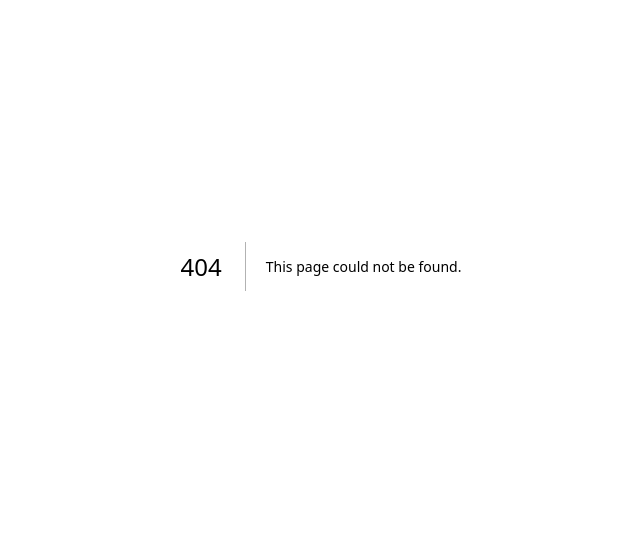
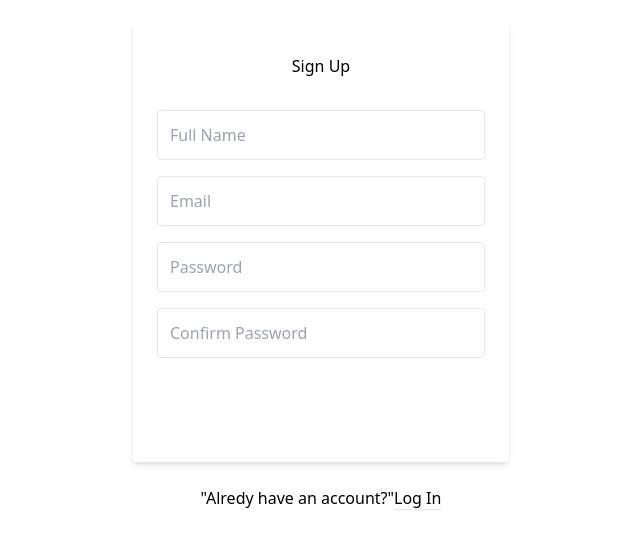
Before and after one commit to SamuelRnn/lazy-buy, a Next.js app: page /SignUp in a window 1280 px wide. Before the commit this address had no page. Shown: the part 134-680 px from the top of the page, without its empty margins (319-959 px from the left). Built offline with nearby package versions, Linux system fonts and the light colour scheme.

Commit message:
feat(pages/SignUp route): add styles

```diff
--- /dev/null
+++ b/pages/SignUp.jsx
@@ -0,0 +1,46 @@
+import Link from "next/link";
+
+const SignUp = () => {
+  return (
+    <>
+      <div className="bg-fondo-200 min-h-screen flex flex-col">
+        <div className="container max-w-sm mx-auto flex-1 flex flex-col items-center justify-center px-1">
+          <div className="bg-fondo-300 px-6 py-8 rounded shadow-md text black w-full">
+            <h1 className="mb-8 text-3x2 text-center">Sign Up</h1>
+            <input
+              type="text"
+              className="block border border-grey-light w-full p-3 rounded mb-4"
+              name="fullname"
+              placeholder="Full Name"
+            ></input>
+            <input
+              type="text"
+              className="block border border-grey-light w-full p-3 rounded mb-4"
+              name="email"
+              placeholder="Email"
+            ></input>
+            <input
+              type="password"
+              className="block border border-grey-light w-full p-3 rounded mb-4"
+              name="password"
+              placeholder="Password"
+            />
+            <input
+              type="password"
+              className="block border border-grey-light w-full p-3 rounded mb-4"
+              name="confirm_password"
+              placeholder="Confirm Password"
+            />
+            <button type="submit" className="w-full texte-center py-3 rounded bg-green text-white hover:bg-green-dark focus:outline-none my-1">Create Account</button>
+          </div>
+          <div className="text-grey-dark mt-6">
+            "Alredy have an account?"
+            <Link href='./loging' className='no-underline border-b border-blue text-blue'>Log In</Link>
+          </div>
+        </div>
+      </div>
+    </>
+  );
+};
+
+export default SignUp;
```
